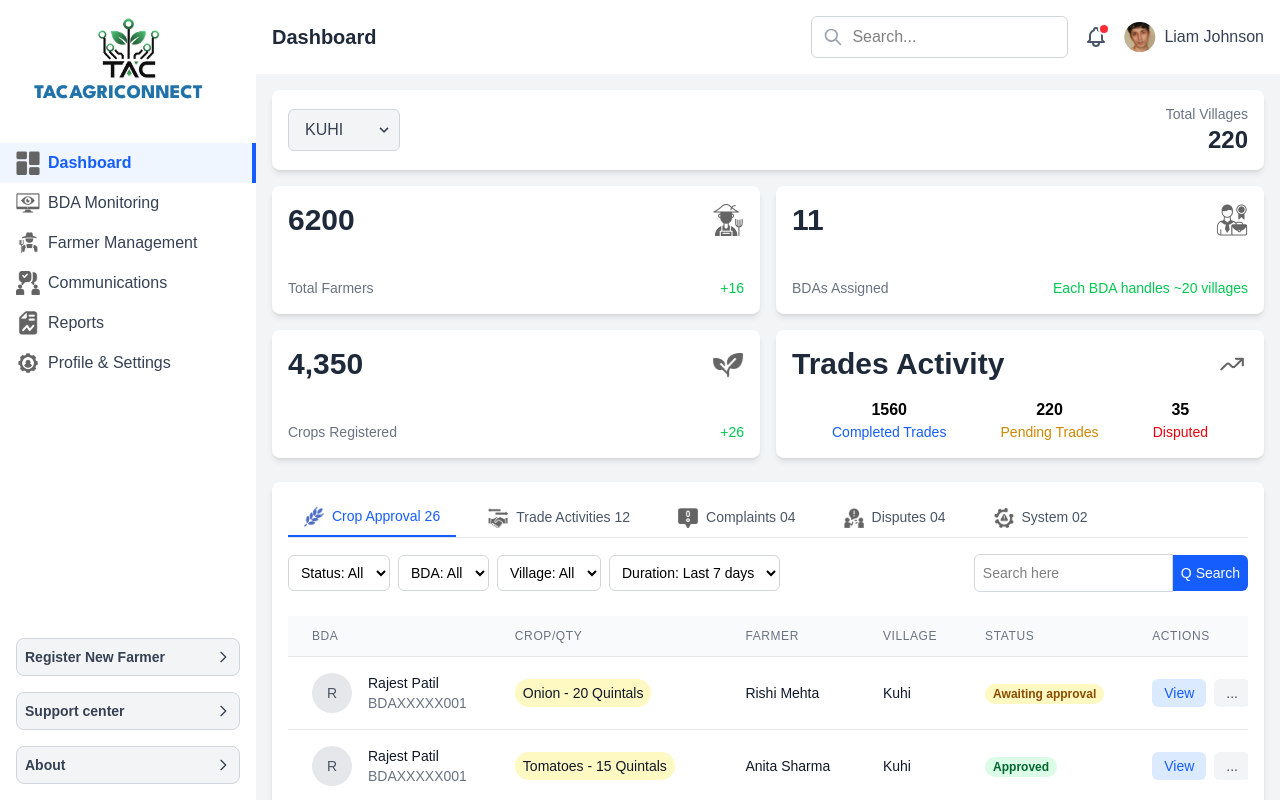
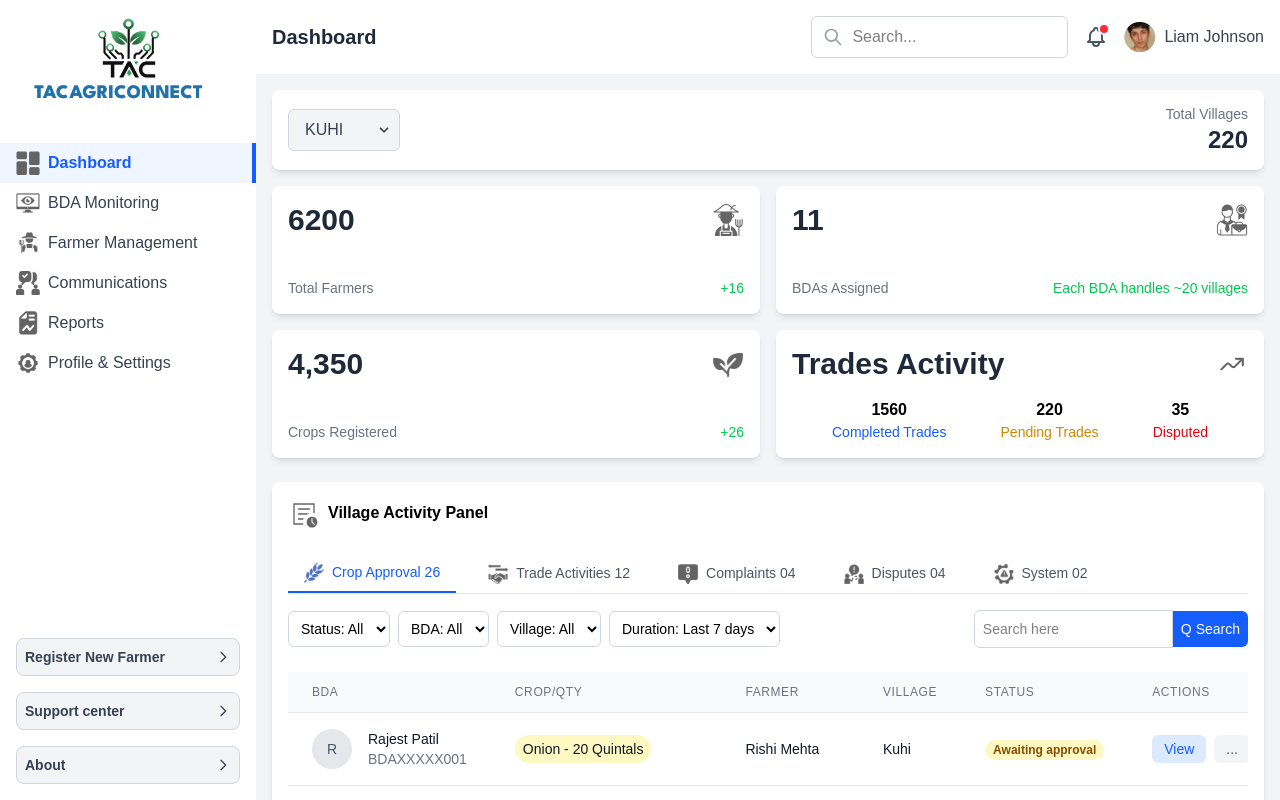
Before and after one commit to Technology-Agriculture-Creater/TAC-Admin-Panel, a Next.js app in the folder client/: page / in a window 1280 px wide. Built offline with nearby package versions, Linux system fonts and the light colour scheme.

Commit message:
feat(VillageActivityPanel): add panel title with icon
Add an icon and title to the VillageActivityPanel component to improve visual hierarchy and user experience. The icon is added as a new SVG asset in the public directory.

```diff
--- a/client/src/app/(Dashboard)/components/VillageActivityPanel.tsx
+++ b/client/src/app/(Dashboard)/components/VillageActivityPanel.tsx
@@ -90,6 +90,17 @@ const VillageActivityPanel = () => {
 
   return (
     <div className="bg-white p-4 rounded-lg shadow-md">
+      <div className="mb-6 font-semibold">
+        <Image
+          src="/Images/Panel.svg"
+          alt="Crop Icon"
+          height={0}
+          width={0}
+          sizes="100vw"
+          className="inline-block w-8 h-8 mr-2"
+        />
+        Village Activity Panel
+      </div>
       <div className="flex border-b border-gray-200">
         <button className="px-4 py-2 text-sm font-medium text-blue-600 border-b-2 border-blue-600">
           <Image
```
Also changed, not shown: client/public/Images/Panel.svg (added).
